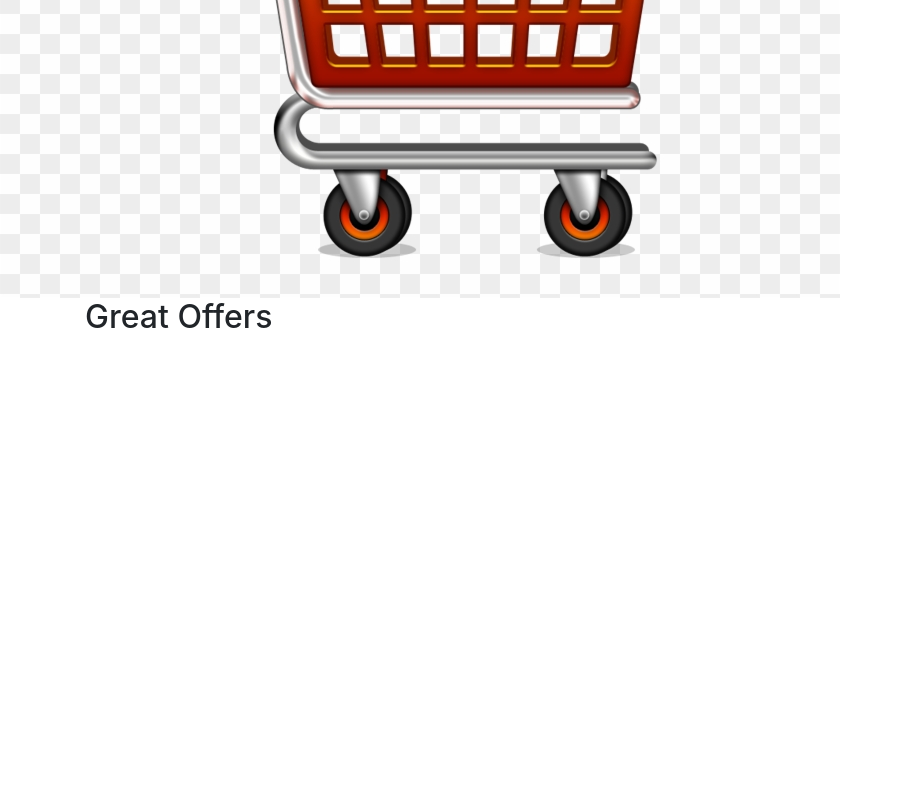
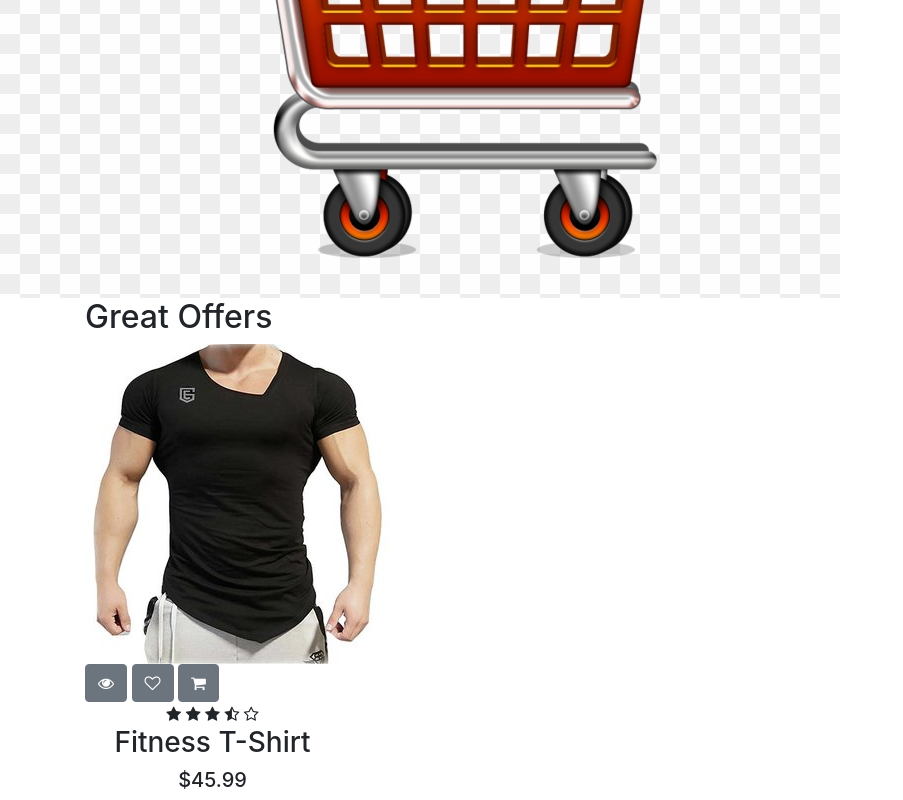
Before and after one commit to PJMantoss/virtual_store, a plain HTML site: page index.html in a window 1280 px wide. Shown: the part 3143-3943 px from the top of the page, without its empty margins (0-903 px from the left). Before the commit the page ends 3487 px from the top, so only its background shows below. Drawn offline with nearby package versions, Linux system fonts and the light colour scheme.

Commit message:
update index

```diff
--- a/index.html
+++ b/index.html
@@ -42,7 +42,26 @@
     <div class="container">
         <h2>Great Offers</h2>
         <div class="row">
-            <div class="col-md-3"></div>
+            <div class="col-md-3">
+                <div class="product-top">
+                    <img src="./images/T1.jpg" alt="T1">
+                    <div class="overlay">
+                        <buttom type="button" class="btn btn-secondary" title="Add To Wish List"><i class="fa fa-eye"></i></buttom>
+                        <buttom type="button" class="btn btn-secondary" title="Quick Shop"><i class="fa fa-heart-o"></i></buttom>
+                        <buttom type="button" class="btn btn-secondary" title="Add to Cart"><i class="fa fa-shopping-cart"></i></buttom>
+                    </div>
+                </div>
+
+                <div class="product-bottom text-center">
+                    <i class="fa fa-star"></i>
+                    <i class="fa fa-star"></i>
+                    <i class="fa fa-star"></i>
+                    <i class="fa fa-star-half-o"></i>
+                    <i class="fa fa-star-o"></i>
+                    <h3>Fitness T-Shirt</h3>
+                    <h5>$45.99</h5>
+                </div>
+            </div>
 
             <div class="col-md-3"></div>
 
```
